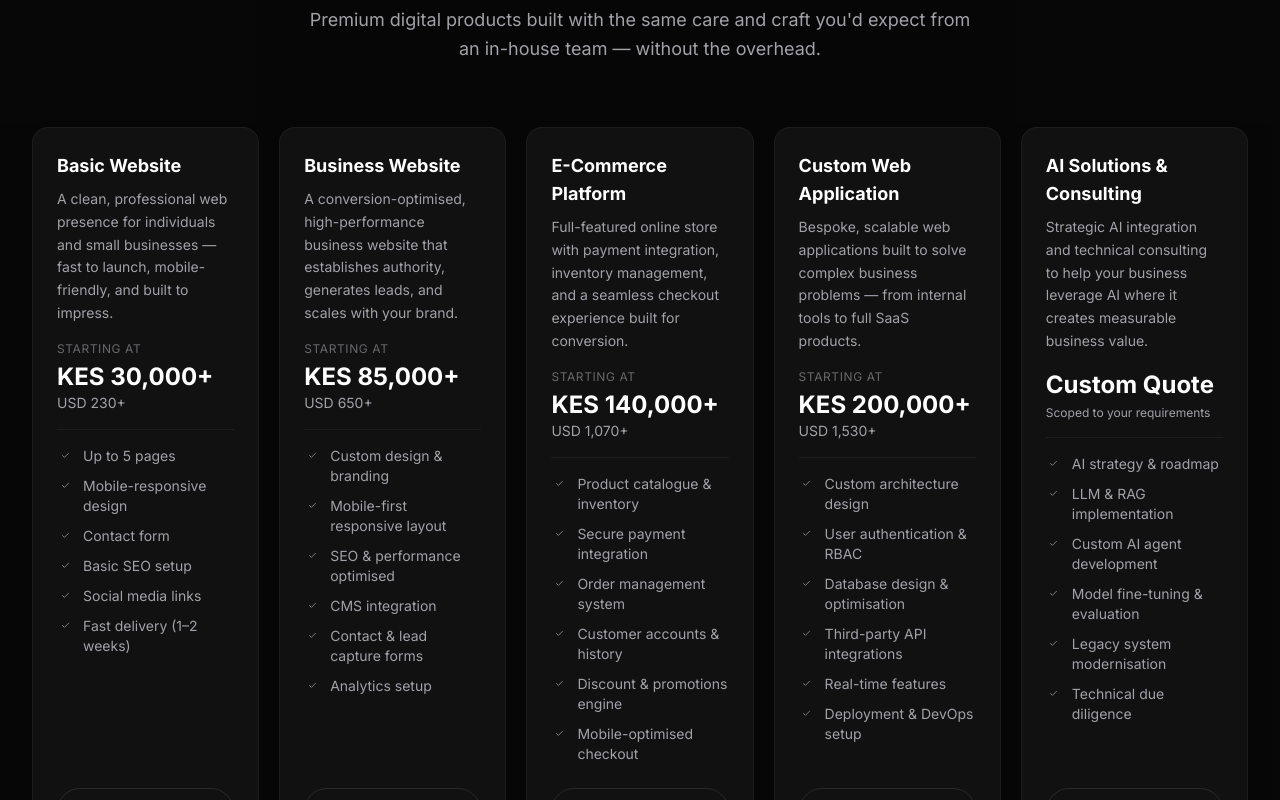
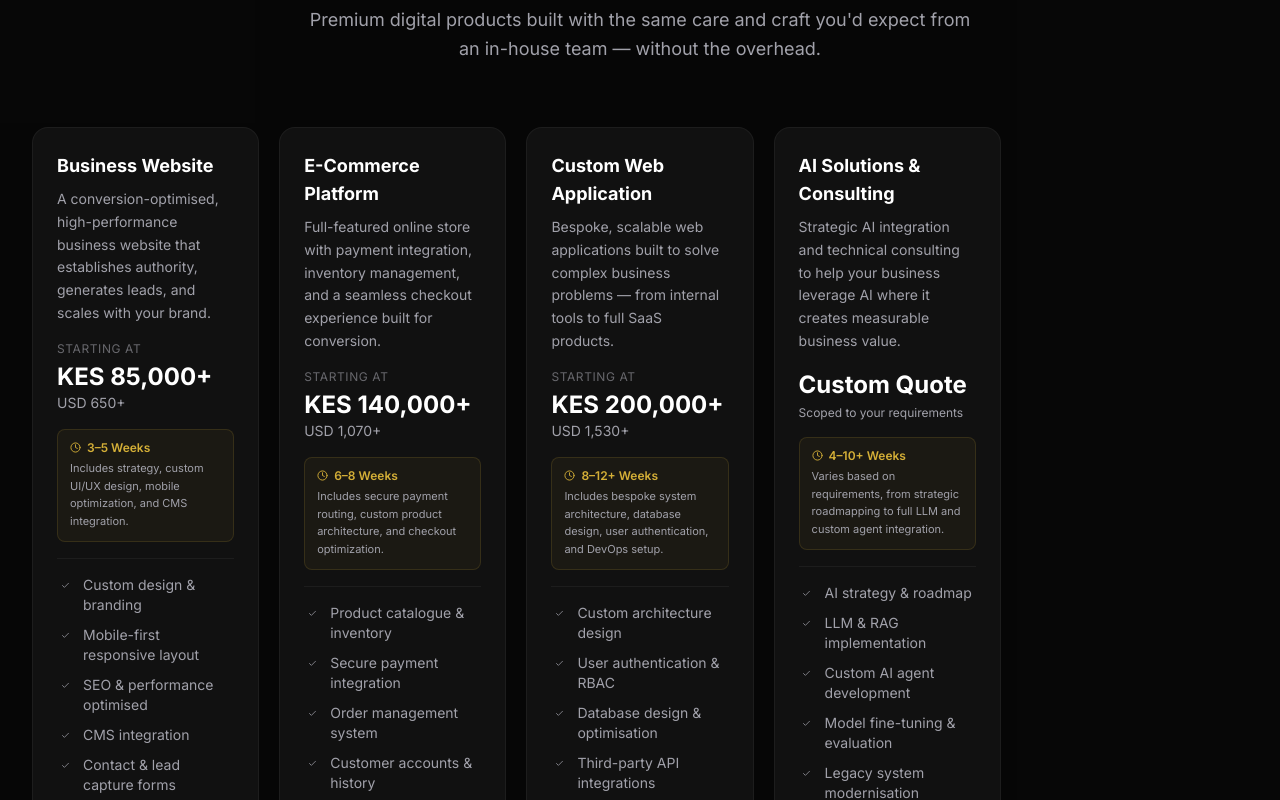
Before and after one commit to antoniodemax/antony, a React (Vite) app: page / in a window 1280 px wide. Shown: the part 3180-3980 px from the top of the page. Built offline with nearby package versions, Linux system fonts and the light colour scheme.

Commit message:
updated the about bio, tech stack, services timeline, remove credibility section

```diff
--- a/src/components/sections/Services.tsx
+++ b/src/components/sections/Services.tsx
@@ -1,5 +1,5 @@
 import { motion } from 'framer-motion'
-import { Check } from 'lucide-react'
+import { Check, Clock } from 'lucide-react'
 import SectionHeader from '../ui/SectionHeader'
 import Button from '../ui/Button'
 import { services } from '../../data/services'
@@ -36,6 +36,15 @@ function ServiceCard({ service, index }: { service: typeof services[0]; index: n
               <p className="text-sm text-muted">{service.usd}</p>
             </div>
           )}
+        </div>
+
+        {/* Timeline */}
+        <div className="rounded-lg bg-accent/5 border border-accent/15 px-3 py-2.5 space-y-1">
+          <div className="flex items-center gap-1.5">
+            <Clock size={11} className="text-accent flex-shrink-0" />
+            <span className="text-xs font-semibold text-accent">{service.timeline}</span>
+          </div>
+          <p className="text-[11px] text-muted leading-relaxed">{service.timelineNote}</p>
         </div>
 
         <div className="border-t border-white/5 pt-4">
--- a/src/data/services.ts
+++ b/src/data/services.ts
@@ -6,27 +6,12 @@ export interface Service {
   usd: string
   pricingType: 'starting' | 'custom' | 'hourly'
   features: string[]
+  timeline: string
+  timelineNote: string
   recommended?: boolean
 }
 
 export const services: Service[] = [
-  {
-    id: 'basic-website',
-    title: 'Basic Website',
-    description:
-      'A clean, professional web presence for individuals and small businesses — fast to launch, mobile-friendly, and built to impress.',
-    kes: 'KES 30,000+',
-    usd: 'USD 230+',
-    pricingType: 'starting',
-    features: [
-      'Up to 5 pages',
-      'Mobile-responsive design',
-      'Contact form',
-      'Basic SEO setup',
-      'Social media links',
-      'Fast delivery (1–2 weeks)',
-    ],
-  },
   {
     id: 'business-website',
     title: 'Business Website',
@@ -43,6 +28,8 @@ export const services: Service[] = [
       'Contact & lead capture forms',
       'Analytics setup',
     ],
+    timeline: '3–5 Weeks',
+    timelineNote: 'Includes strategy, custom UI/UX design, mobile optimization, and CMS integration.',
   },
   {
     id: 'ecommerce',
@@ -60,6 +47,8 @@ export const services: Service[] = [
       'Discount & promotions engine',
       'Mobile-optimised checkout',
     ],
+    timeline: '6–8 Weeks',
+    timelineNote: 'Includes secure payment routing, custom product architecture, and checkout optimization.',
   },
   {
     id: 'web-application',
@@ -77,6 +66,8 @@ export const services: Service[] = [
       'Real-time features',
       'Deployment & DevOps setup',
     ],
+    timeline: '8–12+ Weeks',
+    timelineNote: 'Includes bespoke system architecture, database design, user authentication, and DevOps setup.',
   },
   {
     id: 'ai-consulting',
@@ -94,5 +85,7 @@ export const services: Service[] = [
       'Legacy system modernisation',
       'Technical due diligence',
     ],
+    timeline: '4–10+ Weeks',
+    timelineNote: 'Varies based on requirements, from strategic roadmapping to full LLM and custom agent integration.',
   },
 ]
```
